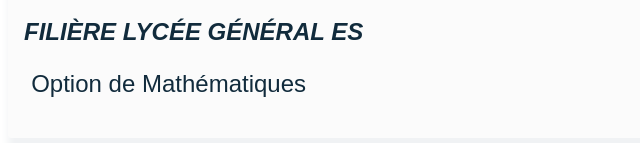
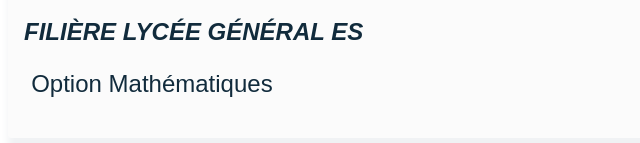
Before and after one commit to MassylHaddad/nextjs, a Next.js app: page /resume in a window 1280 px wide. Shown: the part 3853-3996 px from the top of the page, without its empty margins (0-640 px from the left). Built offline with nearby package versions, Linux system fonts and the light colour scheme.

Commit message:
Update resume.tsx

```diff
--- a/pages/resume.tsx
+++ b/pages/resume.tsx
@@ -89,7 +89,7 @@ export default function Home() {
           <p className="text">Projet universitaire : 2 sites, 2 jeux, 2 algorithmes</p>
           <p className="text2g"> <hr /> 2016-2019   <abbr title="Le Centre national d'enseignement à distance ">CNED</abbr></p>
           <p className="textStatus"> Filière lycée général ES </p>
-          <p className="text">Option de Mathématiques</p>
+          <p className="text">Option Mathématiques</p>
 
         </div>
       </div>
```
